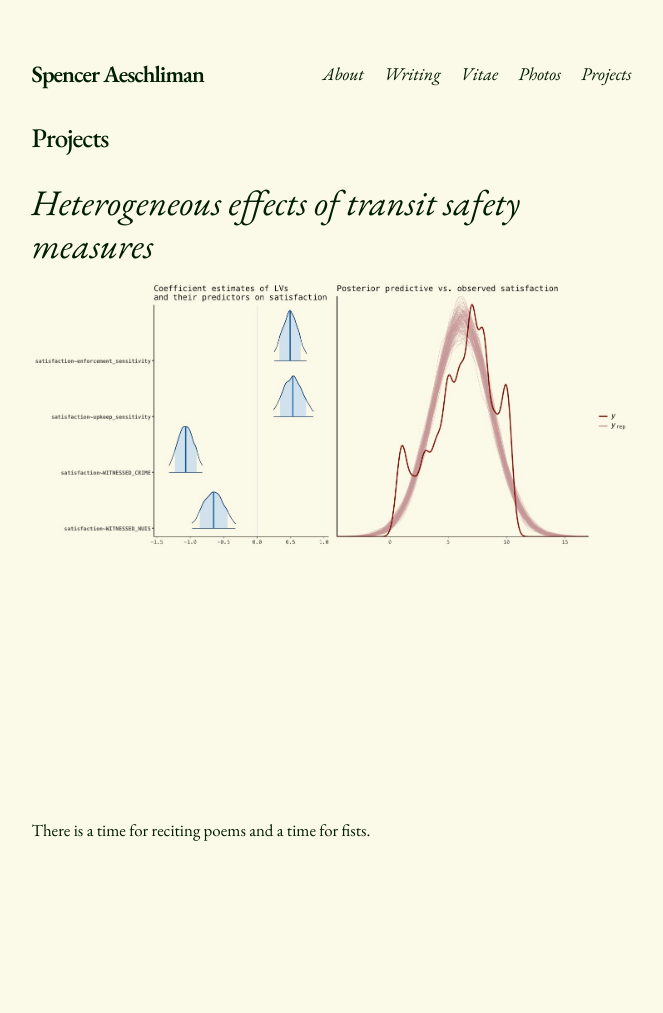
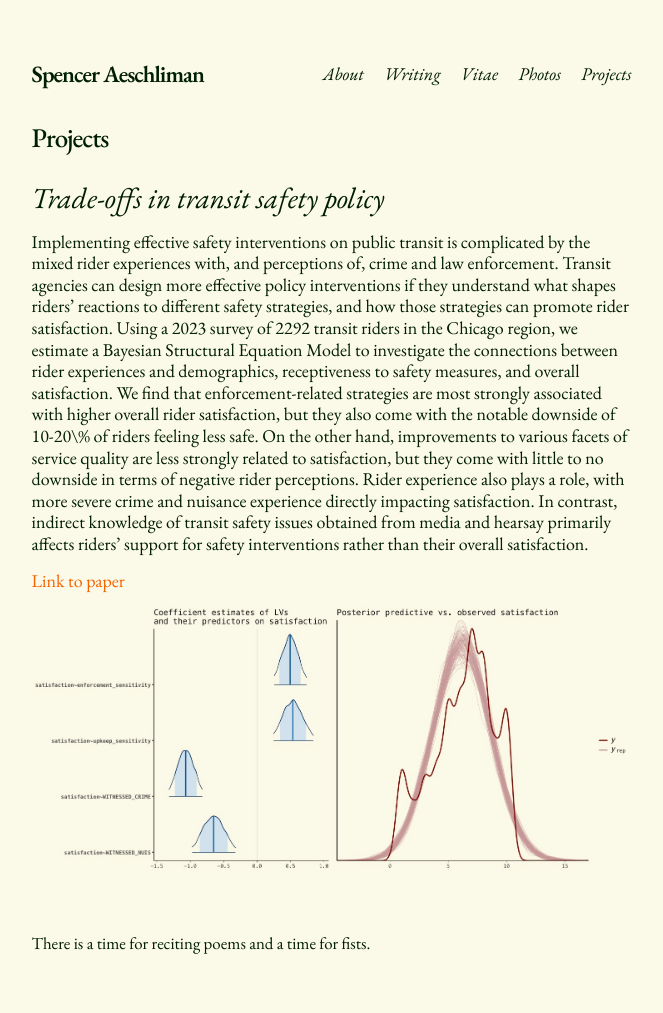
Before and after one commit to s-aeschliman/s-aeschliman.github.io, a Jekyll site: the page built from docs/projects.md, in a window 1280 px wide. Shown: the whole page, without its empty margins (280-943 px from the left). Built offline with Jekyll 4.4.1, drawn with Linux system fonts in a browser that asks for light colours; some web fonts are replaced; before the commit the page ends 900 px from its top, so only the background shows below that.

Commit message:
pc updated projects

```diff
--- a/docs/projects.md
+++ b/docs/projects.md
@@ -4,6 +4,10 @@ title: Projects
 order: 3
 ---
 
-## *Heterogeneous effects of transit safety measures*
+### *Trade-offs in transit safety policy*
+
+ Implementing effective safety interventions on public transit is complicated by the mixed rider experiences with, and perceptions of, crime and law enforcement. Transit agencies can design more effective policy interventions if they understand what shapes riders' reactions to different safety strategies, and how those strategies can promote rider satisfaction. Using a 2023 survey of 2292 transit riders in the Chicago region, we estimate a Bayesian Structural Equation Model to investigate the connections between rider experiences and demographics, receptiveness to safety measures, and overall satisfaction. We find that enforcement-related strategies are most strongly associated with higher overall rider satisfaction, but they also come with the notable downside of 10-20\% of riders feeling less safe. On the other hand, improvements to various facets of service quality are less strongly related to satisfaction, but they come with little to no downside in terms of negative rider perceptions. Rider experience also plays a role, with more severe crime and nuisance experience directly impacting satisfaction. In contrast, indirect knowledge of transit safety issues obtained from media and hearsay primarily affects riders' support for safety interventions rather than their overall satisfaction.
+
+[Link to paper](https://papers.ssrn.com/sol3/papers.cfm?abstract_id=4989514)
 
 ![sat-pic](assets/images/sat_color.jpeg)
```
